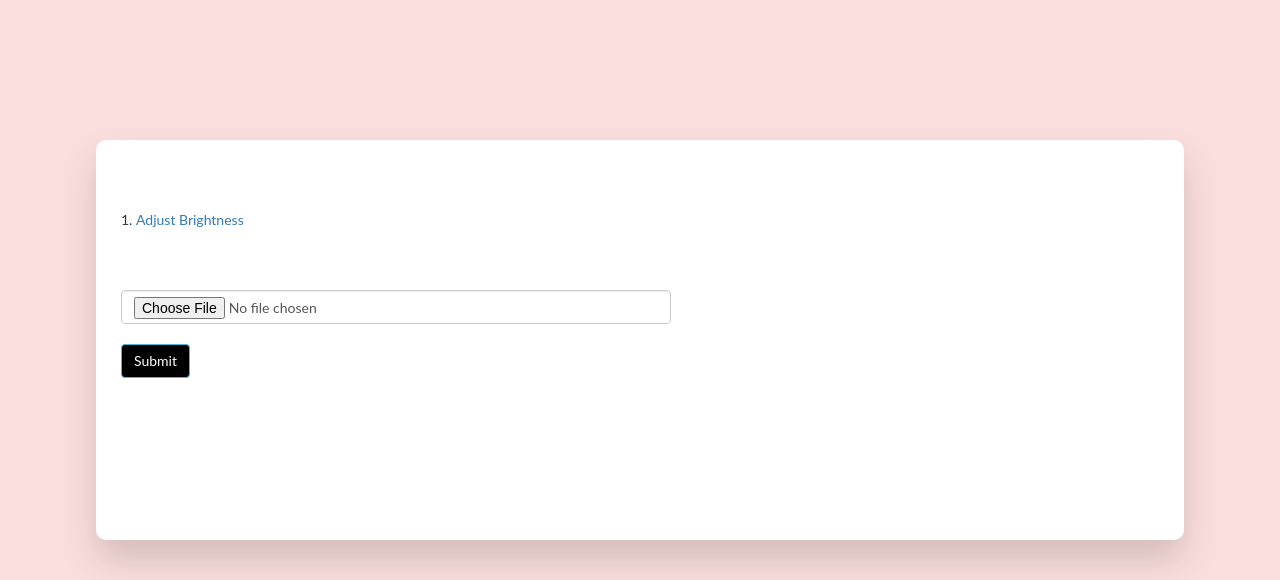
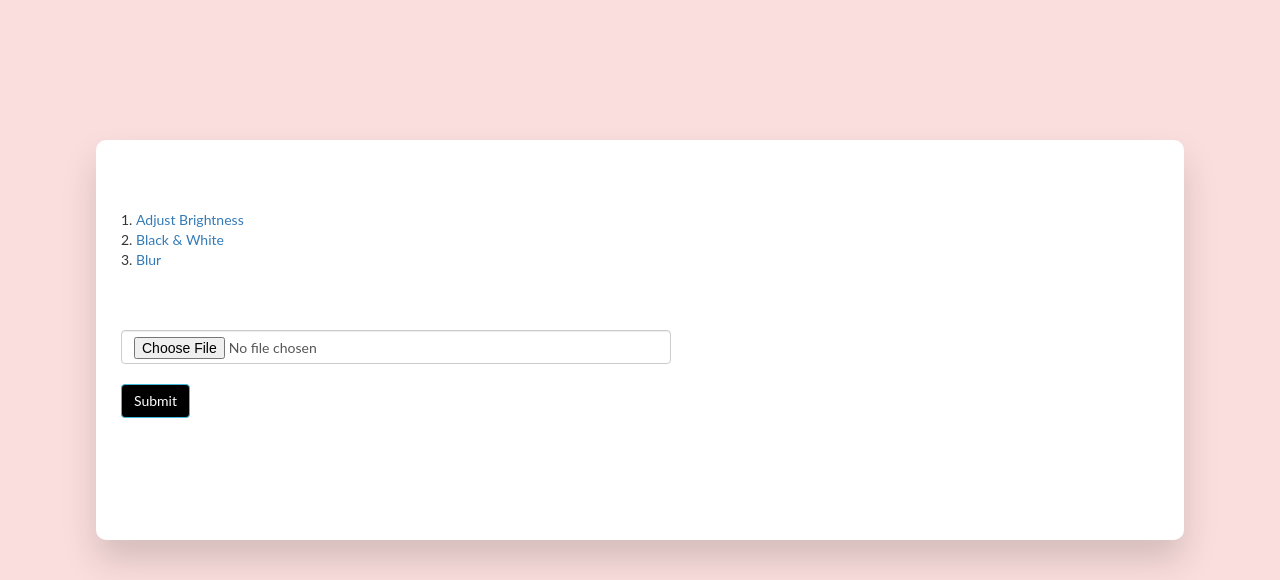
Before and after one commit to iamutsavparekh/KJSCEHack_CtrlAltElite, a Flask app: page /my-link/ in a window 1280 px wide. Shown: the part 60-640 px from the top of the page. Run offline with Flask 2, Linux system fonts and the light colour scheme; some libraries are stand-ins or nearby versions.

Commit message:
Updated filters

```diff
--- a/frontend/templates/editor.html
+++ b/frontend/templates/editor.html
@@ -93,7 +93,9 @@
       <div class="wrapper">
           <div class="filters">
               <ol>
-                  <li><a href="/bright/">Adjust Brightness</a></li>
+                  <li><a href="{{url_for('bright', filename=filename) }}">Adjust Brightness</a></li>
+                  <li><a href="{{url_for('bw', filename=filename) }}">Black & White</a></li>
+                  <li><a href="{{url_for('blur', filename=filename) }}">Blur</a></li>
 
               </ol>
           <div class="container">
```
